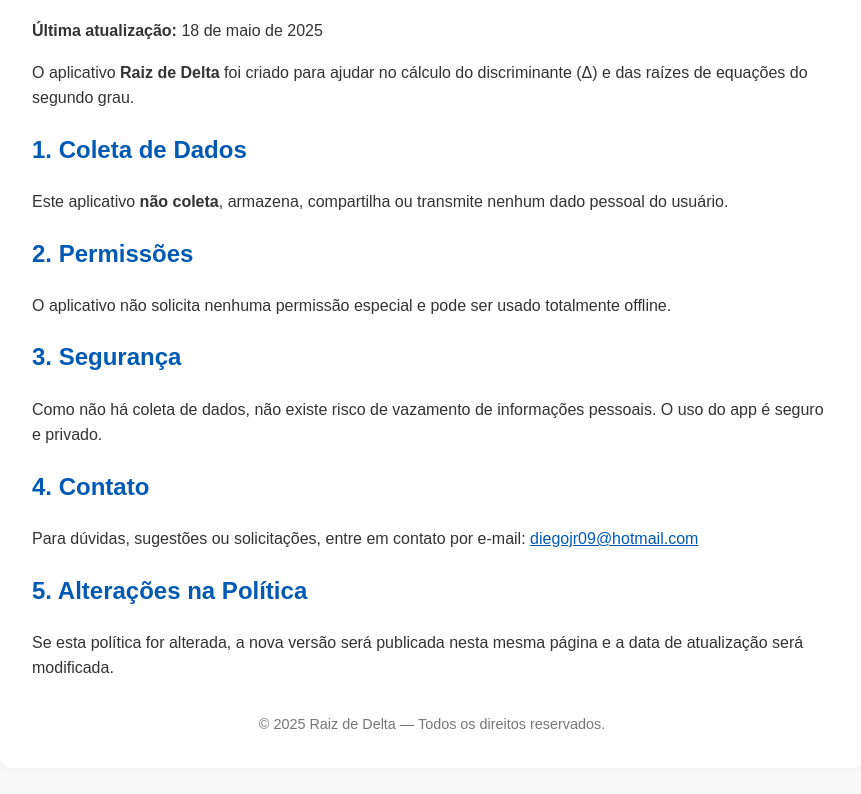
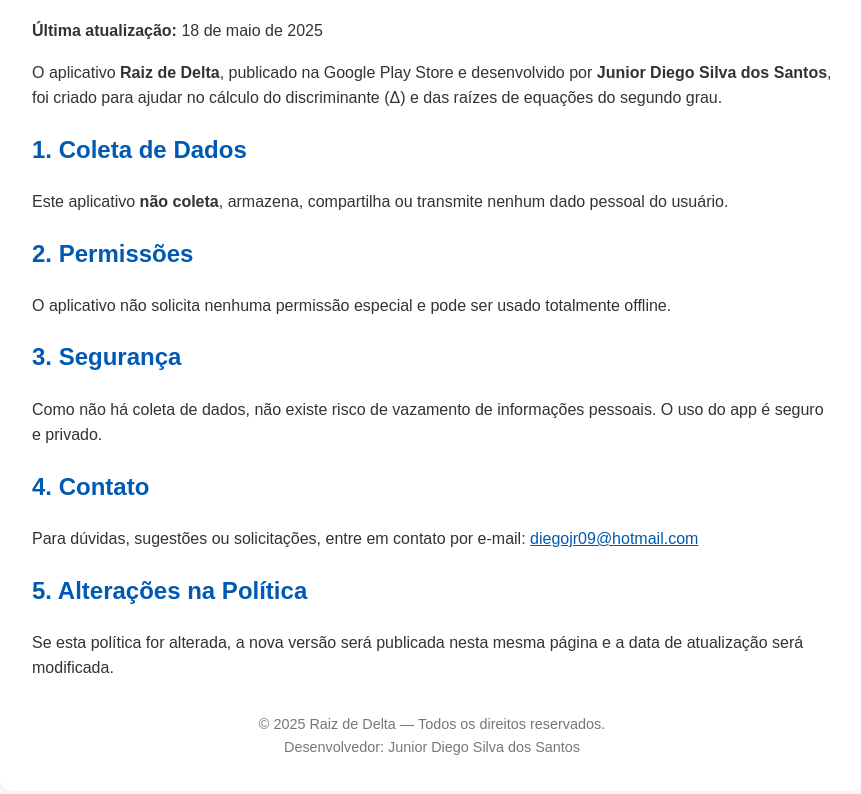
Before and after one commit to junior670/Pol-tica-de-Privacidade, a plain HTML site: page index.html in a window 1280 px wide. Shown: the part 140-934 px from the top of the page, without its empty margins (208-1069 px from the left). Drawn offline with Linux system fonts and the light colour scheme.

Commit message:
Update index.html

```diff
--- a/index.html
+++ b/index.html
@@ -40,7 +40,7 @@
         <h1>Política de Privacidade</h1>
         <p><strong>Última atualização:</strong> 18 de maio de 2025</p>
 
-        <p>O aplicativo <strong>Raiz de Delta</strong> foi criado para ajudar no cálculo do discriminante (Δ) e das raízes de equações do segundo grau.</p>
+        <p>O aplicativo <strong>Raiz de Delta</strong>, publicado na Google Play Store e desenvolvido por <strong>Junior Diego Silva dos Santos</strong>, foi criado para ajudar no cálculo do discriminante (Δ) e das raízes de equações do segundo grau.</p>
 
         <h2>1. Coleta de Dados</h2>
         <p>Este aplicativo <strong>não coleta</strong>, armazena, compartilha ou transmite nenhum dado pessoal do usuário.</p>
@@ -60,7 +60,8 @@
         <p>Se esta política for alterada, a nova versão será publicada nesta mesma página e a data de atualização será modificada.</p>
 
         <footer>
-            &copy; 2025 Raiz de Delta — Todos os direitos reservados.
+            &copy; 2025 Raiz de Delta — Todos os direitos reservados.<br>
+            Desenvolvedor: Junior Diego Silva dos Santos
         </footer>
     </div>
 </body>
```
